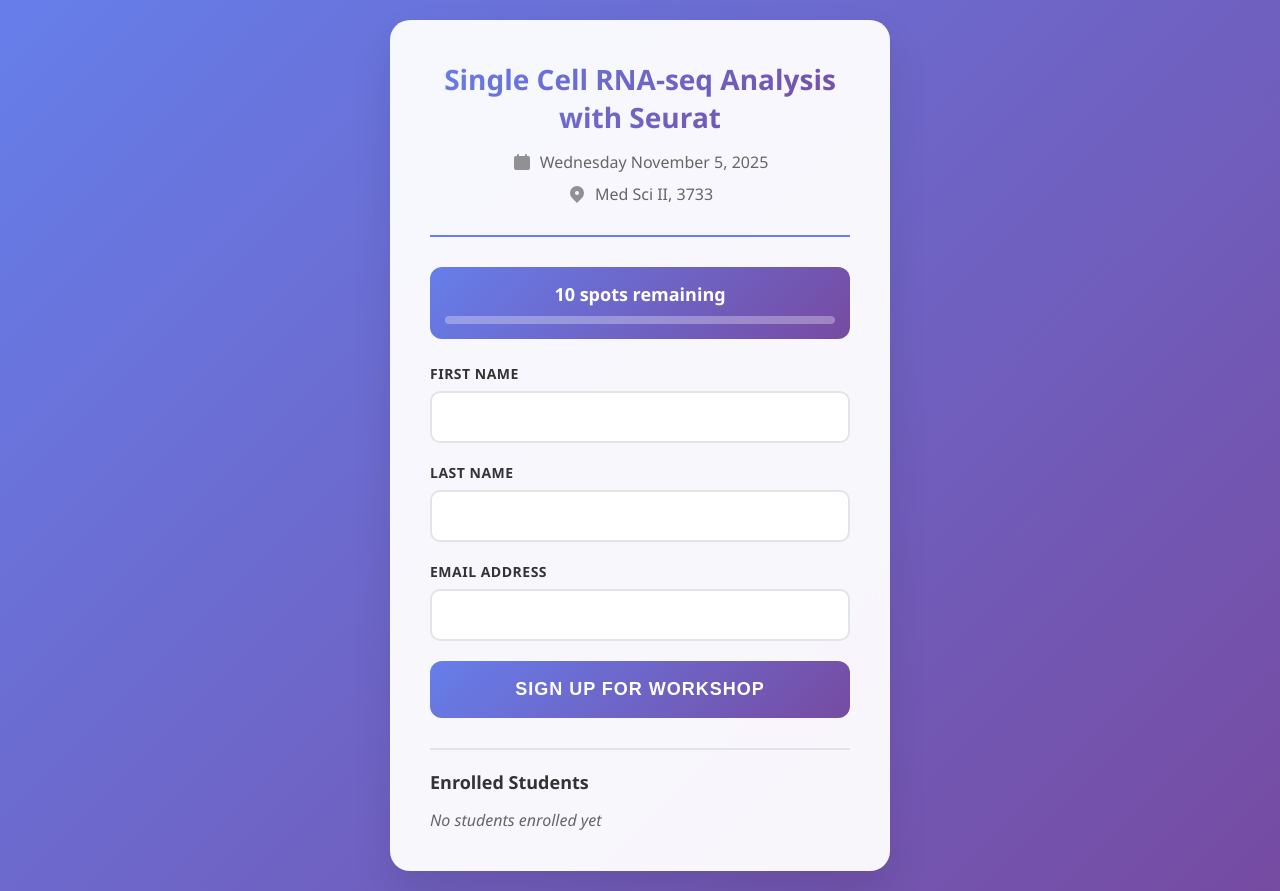
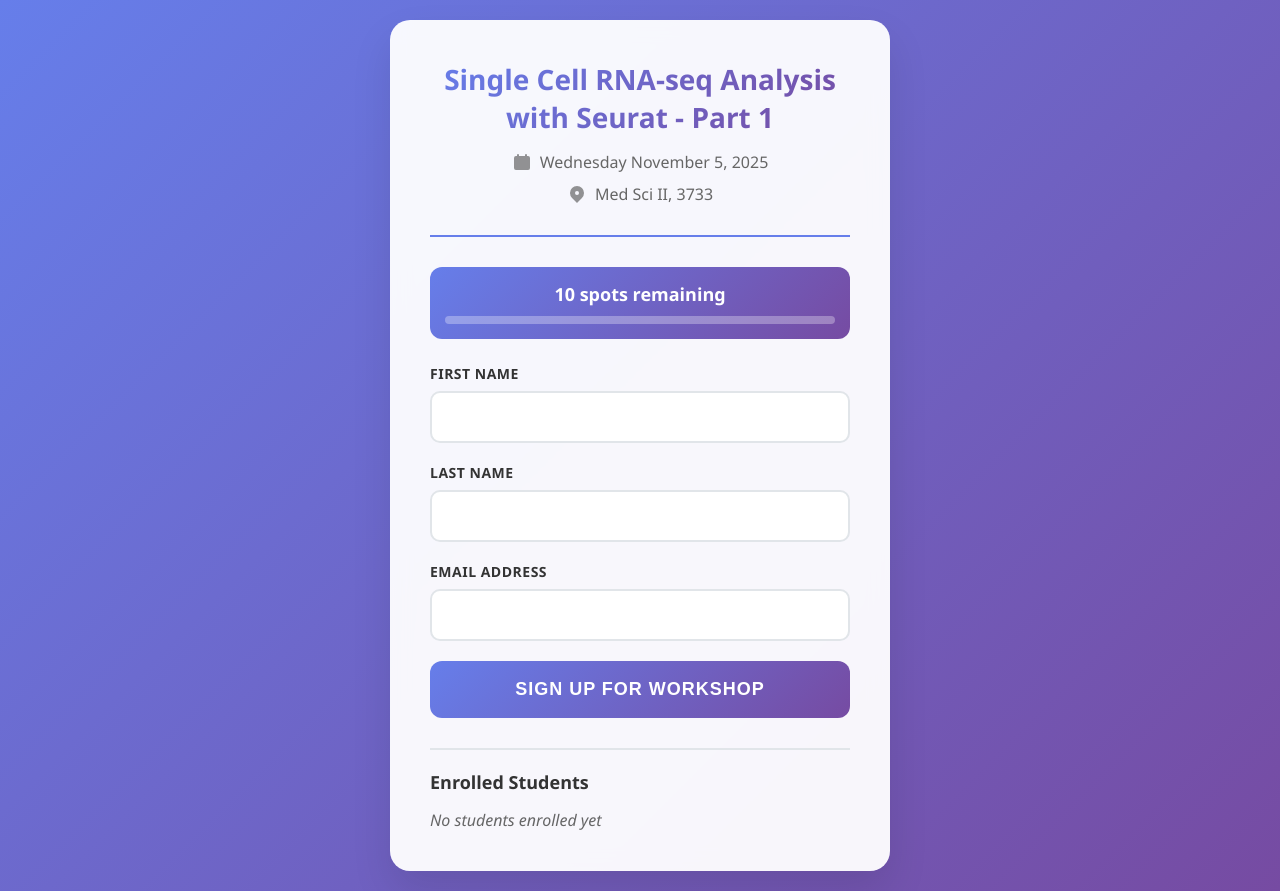
Before and after one commit to angrydutchman77/Single_Cell_RNA-seq_Analysis_Signup, a plain HTML site: page index.html in a window 1280 px wide. Drawn offline with Linux system fonts and the light colour scheme.

Commit message:
Update index.html

```diff
--- a/index.html
+++ b/index.html
@@ -203,7 +203,7 @@
 <body>
     <div class="container">
         <div class="workshop-header">
-            <h1 class="workshop-title">Single Cell RNA-seq Analysis with Seurat</h1>
+            <h1 class="workshop-title">Single Cell RNA-seq Analysis with Seurat - Part 1</h1>
             <div class="workshop-details">
                 <svg class="icon" fill="currentColor" viewBox="0 0 20 20">
                     <path d="M6 2a1 1 0 00-1 1v1H4a2 2 0 00-2 2v10a2 2 0 002 2h12a2 2 0 002-2V6a2 2 0 00-2-2h-1V3a1 1 0 10-2 0v1H7V3a1 1 0 00-1-1zm0 5a1 1 0 000 2h8a1 1 0 100-2H6z"/>
```
